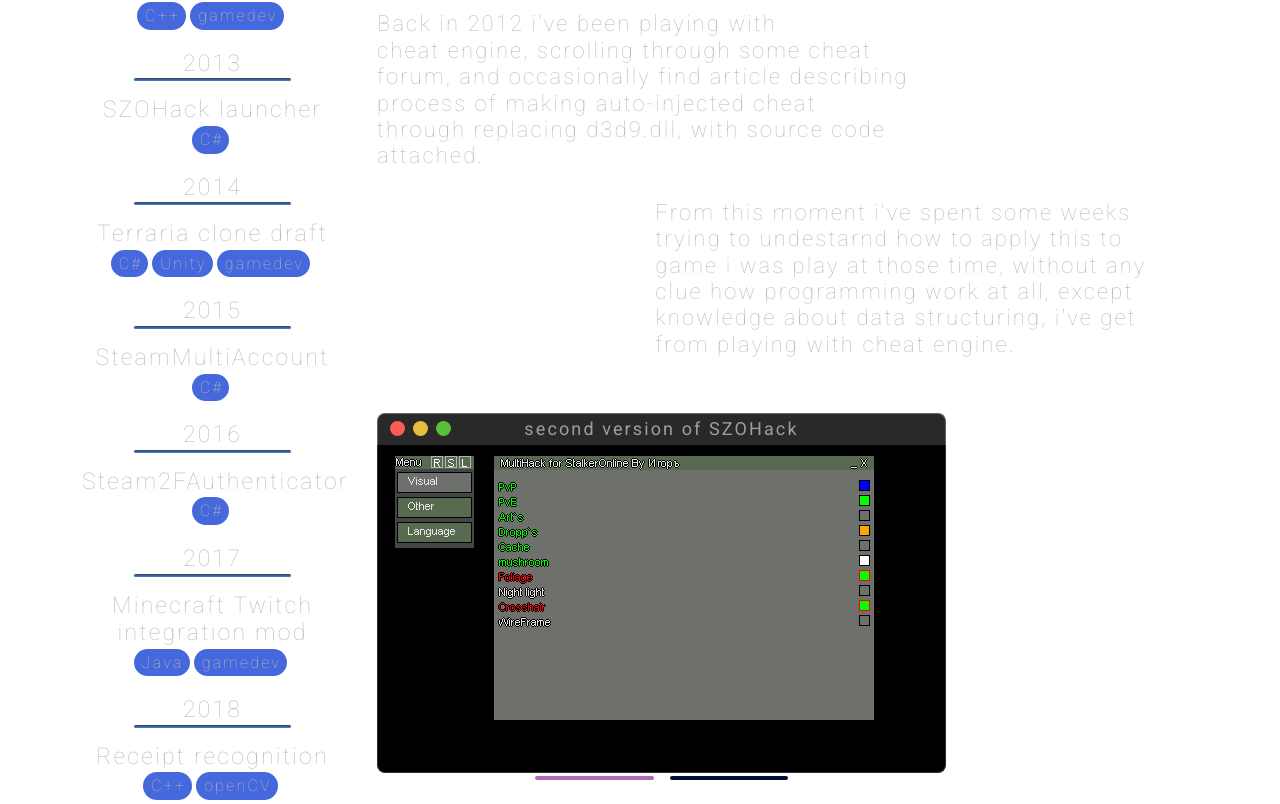
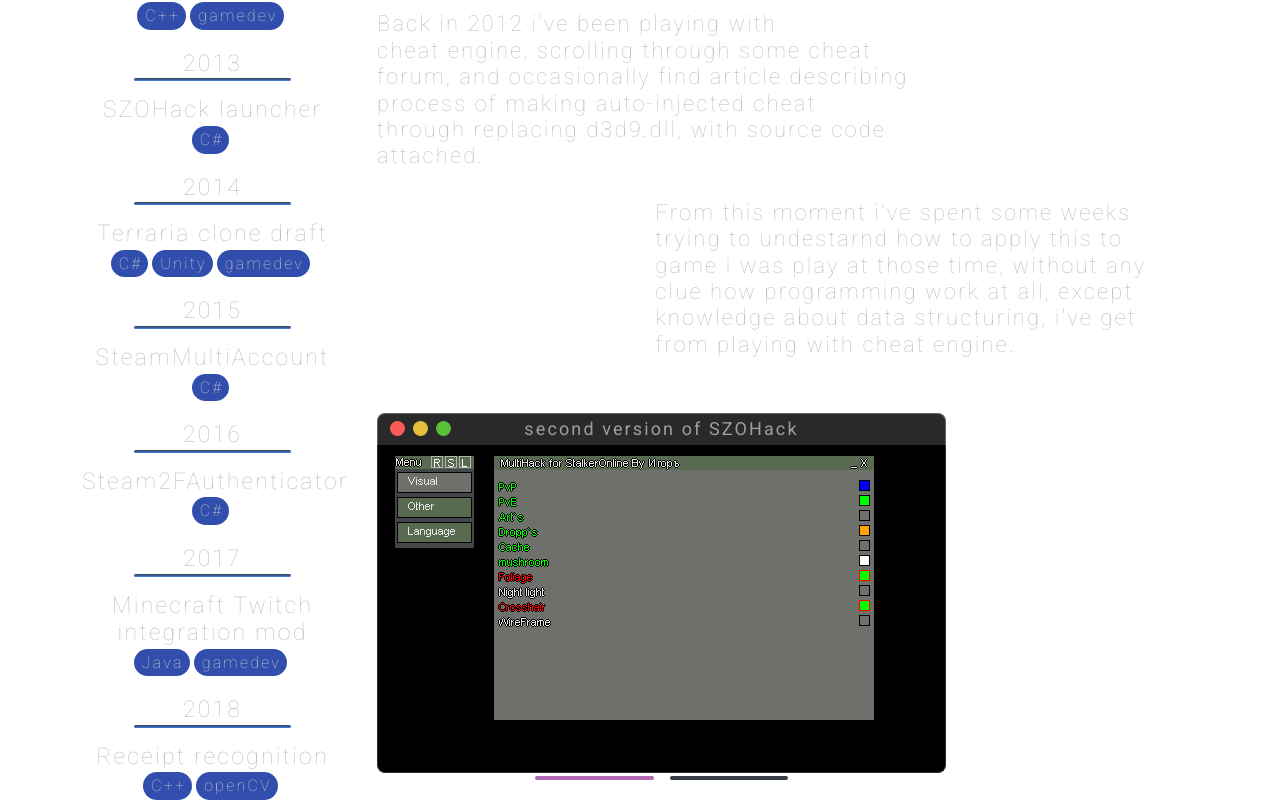
Before and after one commit to IgorKhramtsov/maweb, a Vue app: page / in a window 1280 px wide. Shown: the part 1716-2520 px from the top of the page. Built offline with nearby package versions, Linux system fonts and the light colour scheme.

Commit message:
+variables to scss

```diff
--- a/src/App.vue
+++ b/src/App.vue
@@ -49,21 +49,21 @@
 </script>
 
 <style lang="scss">
-@import './scss/mixins.scss';
+@import './scss/vars.scss';
 
 #app {
   font-family: 'Roboto', sans-serif;
   -webkit-font-smoothing: antialiased;
   -moz-osx-font-smoothing: grayscale;
   text-align: center;
-  color: #bbbbbb;
+  color: $text-color;
 }
 .background-void {
   height: 100%;
   width: 100%;
   display: block;
   position: fixed;
-  background-color: #252525;
+  background-color: $background-color;
   z-index: -1;
   &:before{
     z-index: 1;
@@ -84,7 +84,7 @@
 }
 *::-webkit-scrollbar {
   width: 6px;
-  background: #252525;
+  background: $background-color;
   position: absolute;
 }
 *::-webkit-scrollbar-track-piece {
--- a/src/components/About.vue
+++ b/src/components/About.vue
@@ -48,7 +48,7 @@
 </script>
 
 <style scoped lang="scss">
-@import '../scss/mixins.scss';
+@import '../scss/vars.scss';
 
 .container {
   height: 100vh;
--- a/src/components/Ahoj.vue
+++ b/src/components/Ahoj.vue
@@ -17,28 +17,27 @@
 </script>
 
 <style scoped lang="scss">
+@import '../scss/vars.scss';
+
 .hello {
   margin: auto;
   padding-top: 80px;
   span {
     display: block;
-    color: #484848;
+    color: $text-color-light;
     font-style: normal;
     font-weight: normal;
     font-size: 36px;
     line-height: 42px;
-    // margin-bottom: 3px;
     ~.small {
       font-style: normal;
       font-weight: normal;
       font-size: 24px;
-      // line-height: 28px;
     }
     ~.smallest {
       font-style: normal;
       font-weight: 300;
       font-size: 22px;
-      // line-height: 26px;
     }
   }
 }
@@ -48,7 +47,7 @@
   mask-size: auto 590px;
   mask-position: center top;
   background-image: url('../assets/noise.png');
-  background-color: #E2E2E2;
+  background-color: $background-color-light;
   height: 90vh;
 }
 .moloko {
--- a/src/components/Portfolio.vue
+++ b/src/components/Portfolio.vue
@@ -145,7 +145,7 @@
 </script>
 
 <style lang="scss" scoped>
-@import '../scss/mixins.scss';
+@import '../scss/vars.scss';
 section {
   margin-top: 80px;
   ::-webkit-scrollbar {
@@ -163,7 +163,7 @@
     &::after {
       content: '';
       display: block;
-      @include monolith-asteroid;
+      @include dark-ocean;
       width: 60%;
       height: 3px;
       margin: auto;
@@ -176,7 +176,8 @@
       li {
         display: inline-block;
         font-size: 16px;
-        background-color: #4568DC;
+        background-color: #324ead;
+        color: #cccccc;
         border-radius: 40px;
         padding: 0 6px 0 8px;
         margin-right: 4px;
--- a/src/components/StalkerOnlineCheat.vue
+++ b/src/components/StalkerOnlineCheat.vue
@@ -132,7 +132,7 @@
 </script>
 
 <style lang="scss" scoped>
-@import '../scss/mixins.scss';
+@import '../scss/vars.scss';
 
 .header {
   margin-bottom: 40px;
@@ -196,7 +196,7 @@
       top: 8px;
       border-radius: 8px;
       left: 0;
-      background-color: #000c35;
+      background-color: rgba(55, 59, 68, 1);
       height: 4px;
       width: 100%;
     }
--- a/src/scss/mixins.scss
+++ b/src/scss/vars.scss
@@ -1,8 +1,17 @@
+$text-color: #bfbfbf;
+$background-color: #252525;
+
+$text-color-light: #484848;
+$background-color-light: #E2E2E2;
+
 @mixin can-you-feel-the-love-tonight {
     background: linear-gradient(90deg, #4568DC -12.23%, #B06AB3 129.26%);
 }
+@mixin dark-ocean {
+    background: linear-gradient(180deg, rgba(55, 59, 68, 1) -5.1%, rgba(66, 134, 244, 1) 109.05%);
+}
 @mixin monolith-asteroid {
-    background: linear-gradient(180deg, rgba(55, 59, 68, 1) -5.1%, rgba(66, 134, 244, 1) 109.05%);
+    background: linear-gradient(180deg, #0F2027 -5.1%, #203A43 50%, #2C5364 109.05%);
 }
 @mixin can-you-feel-the-love-tonight-text {
     @include can-you-feel-the-love-tonight;
```
